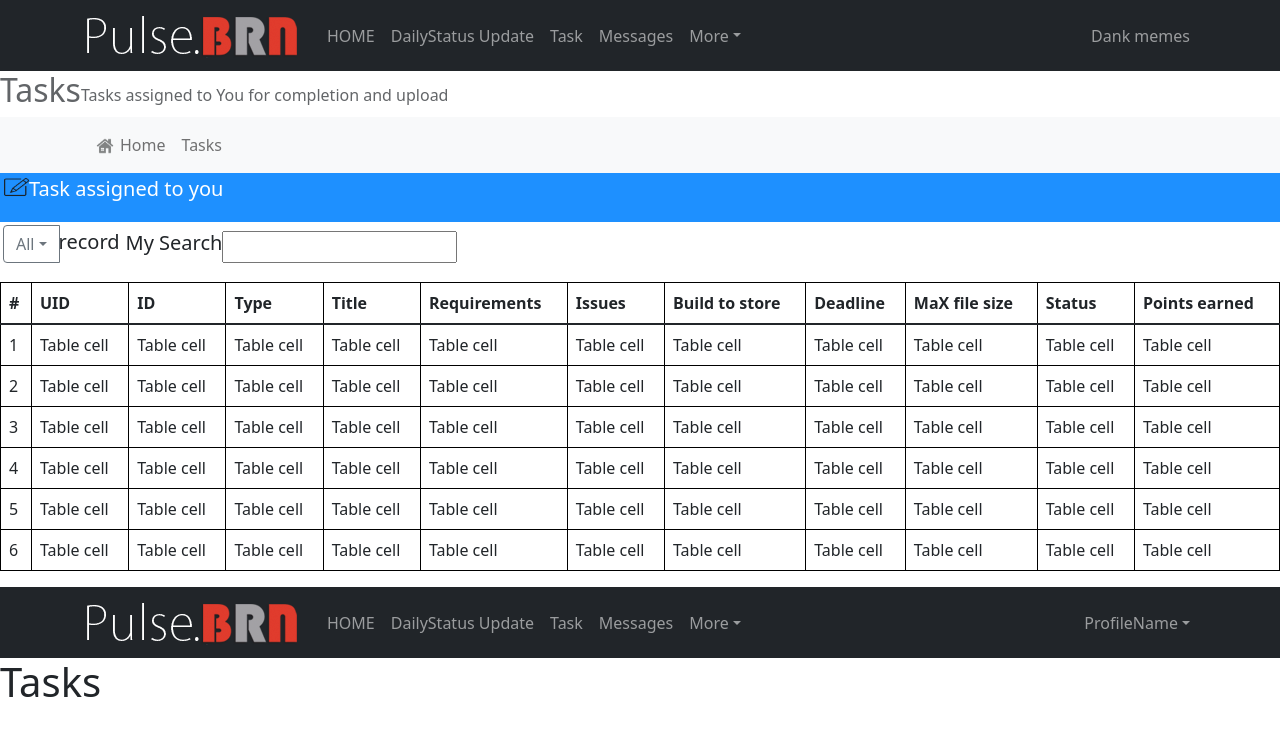
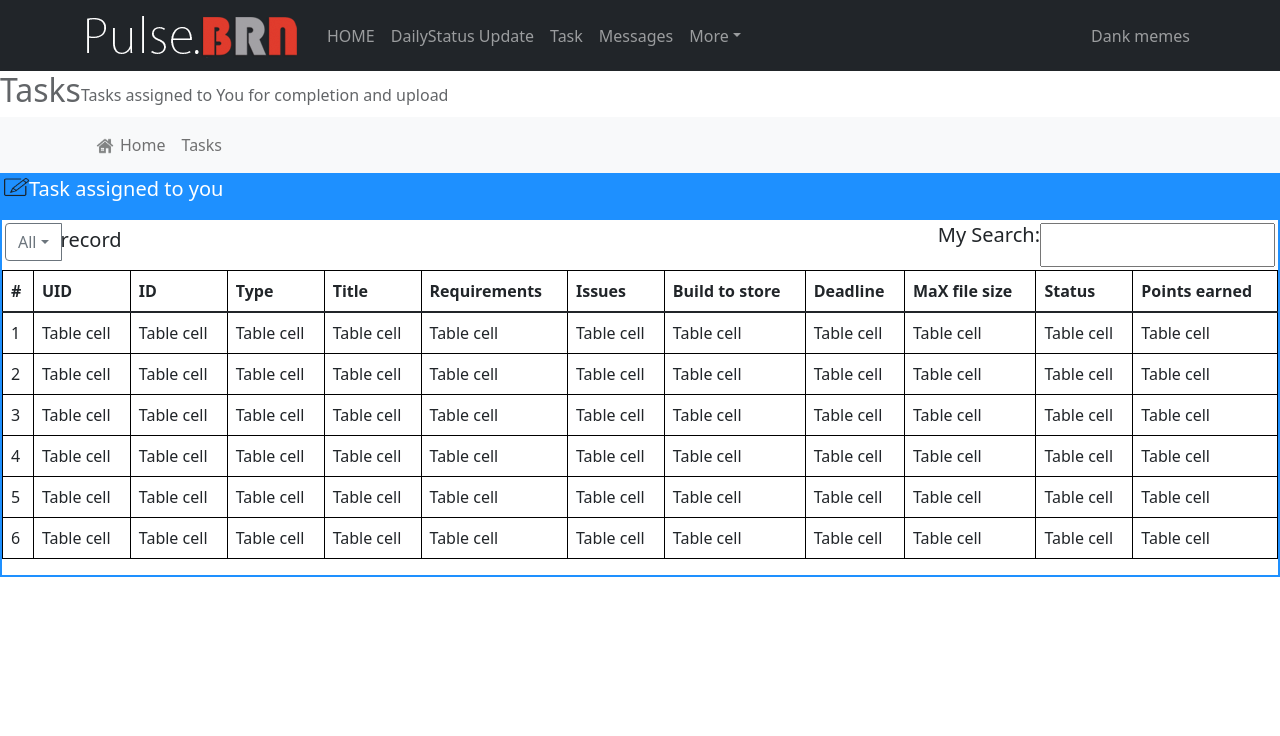
Before and after one commit to manjunadhb/pulse2108, a React (Create React App) app: page /task in a window 1280 px wide. Shown: the top 736 px of the page. Built offline with nearby package versions, Linux system fonts and the light colour scheme.

Commit message:
Did layout changes

```diff
--- a/src/screens/student/Task.js
+++ b/src/screens/student/Task.js
@@ -34,24 +34,27 @@ export default function Task() {
     </Nav>
   </Navbar.Collapse>
   </Container>
-</Navbar><div>
-            <div style={{color:"dark grey", display:'inline-flex',opacity:'70%'}}>
-              <h2>Tasks</h2><h6 style={{paddingTop:'15px'}}>Tasks assigned to You for completion and upload</h6></div>
-        <div>  <Navbar bg="light" variant="light">
+</Navbar>
+<div>
+<div style={{color:"dark grey", display:'inline-flex',opacity:'70%'}}>
+ <h2>Tasks</h2><h6 style={{paddingTop:'15px'}}>Tasks assigned to You for completion and upload</h6></div>
+  <div><Navbar bg="light" variant="light">
     <Container>
     <Nav className="me-auto">
       <Nav.Link href="/home"><img style={{height:'19px',width:'30px',paddingBottom:'3px'}} src={homeicon} alt='Home icon'/>Home</Nav.Link>
       <Nav.Link href="/task">Tasks</Nav.Link>
     </Nav>
     </Container>
-  </Navbar></div>
-        <div style={{border:'2px solid #1E90FF'}}>
+  </Navbar>
+  </div>
+ <div style={{border:'2px solid #1E90FF'}}>
           <div style={{border:'2px solid #1E90FF',height:'45px', backgroundColor:'dodgerblue',display:'flex',flexDirection:'row'}}><img style={{height:'35px',width:'25px',paddingBottom:'15px',color:'white'}} src={writelogo} alt='refresh logo'/>
           <div><h5 style={{color:'white'}}>Task assigned to you</h5></div>
           </div>
-          </div>
- <div style={{display:'inline-flex', justifyContent:'space-between'}}>
- <div style={{display:'flex',flexDirection:'row',margin:'3px'}}><InputGroup className="mb-3">
+
+ <div style={{display:'inline-flex', justifyContent:'space-between',width:'100%',height:'50px'}}>
+ <div style={{display:'flex',flexDirection:'row',margin:'3px'}}>
+   <InputGroup className="mb-3" >
     <DropdownButton
       variant="outline-secondary"
       title="All"
@@ -64,7 +67,11 @@ export default function Task() {
       <Dropdown.Item href="#">25</Dropdown.Item>
     </DropdownButton><h5 style={{paddingTop:'5px'}}>record</h5>
   </InputGroup></div>
-  </div><div style={{display:'inline-flex',margin:'3px'}}><h5>My Search</h5><input></input></div></div>
+  <div style={{display:'inline-flex',justifyContent:'space-between',margin:'3px'}}>
+    <h5>My Search:</h5><input  type="text"></input>
+    </div>
+    </div>
+
   <div>
   <Table responsive="sm" responsive="md" responsive="lg" responsive="xl">
     <thead>
@@ -172,9 +179,12 @@ export default function Task() {
     </tbody>
   </Table>
 </div>
-        <div>
+</div>
+</div>
+        {/* <div>
 <StudentNavbar/>
             <h1>Tasks</h1>
-        </div></div>
+        </div> */}
+        </div>
  )
 }
```
